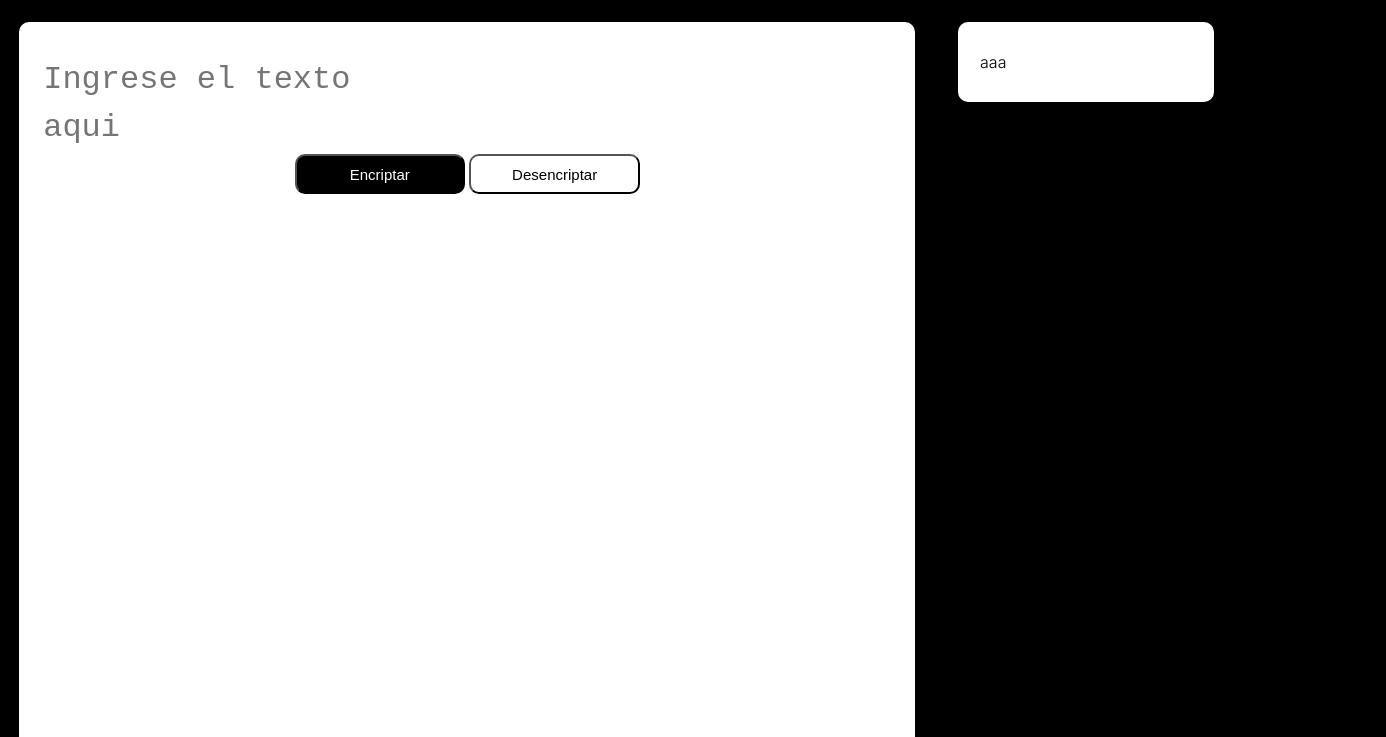
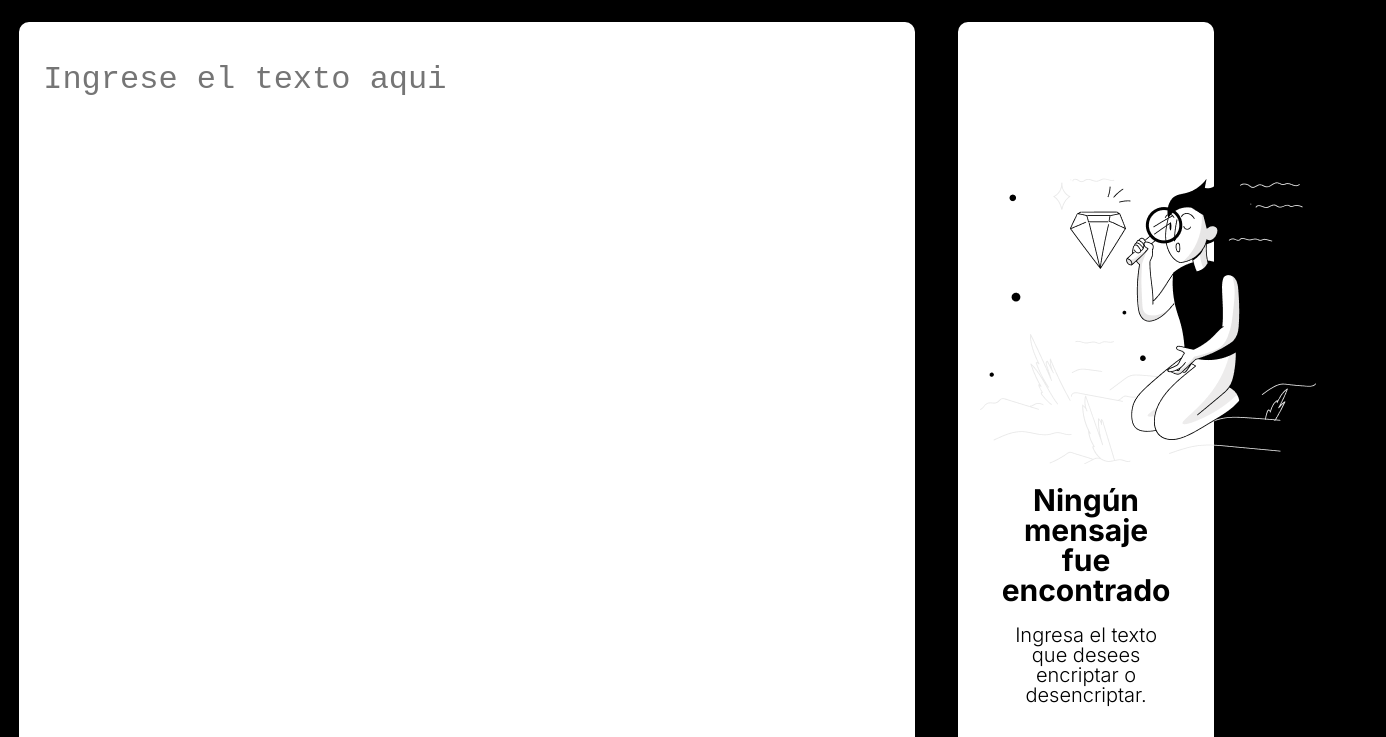
Before and after one commit to rodrialeh01/Encriptador_de_texto, a plain HTML site: page index.html in a window 1280 px wide. Shown: the part 63-800 px from the top of the page, 1386 px wide, since content can reach past the window. Drawn offline with Linux system fonts and the light colour scheme.

Commit message:
Fin del diseño

```diff
--- a/index.html
+++ b/index.html
@@ -10,7 +10,7 @@
         <link rel = "stylesheet" href = "./reset.css">
         <link rel = "stylesheet" href = "./style.css">
         <link rel="preconnect" href="https://fonts.googleapis.com"><link rel="preconnect" href="https://fonts.gstatic.com" crossorigin><link href="https://fonts.googleapis.com/css2?family=Inter:wght@300&display=swap" rel="stylesheet">
-
+        <link rel="preconnect" href="https://fonts.googleapis.com"><link rel="preconnect" href="https://fonts.gstatic.com" crossorigin><link href="https://fonts.googleapis.com/css2?family=Inter:wght@700&family=Montserrat:wght@600&display=swap" rel="stylesheet">
     </head>
 
     <body>
@@ -21,12 +21,20 @@
 
         <main>
             <section class="enter">
-                <textarea placeholder="Ingrese el texto aqui" required data-dl-input-translation="true"></textarea>
+                <textarea placeholder="Ingrese el texto aqui" required data-dl-input-translation="true" rows="15" cols="69"></textarea>
                 <button class="encriptar">Encriptar</button>
                 <button class="desencriptar">Desencriptar</button>
             </section>
             <section class="resultado">
-                <p>aaa</p>
+                <div class="vacio">
+                    <img src="./images/Muñeco.png">
+                    <h2>Ningún mensaje fue encontrado</h2>
+                    <p>Ingresa el texto que desees encriptar o desencriptar.</p>
+                </div>
+                <div class="encriptado oculto">
+                    <textarea rows="46" cols="42"></textarea>
+                    <button class="desencriptar">Copiar</button>
+                </div>
             </section>
         </main>
 
--- a/style.css
+++ b/style.css
@@ -20,13 +20,14 @@ header h1 {
     border: 2px solid #FFFFFF;
     border-radius: 10px;
     background: #FFFFFF;
-    height: 900px;
+    height: 850px;
 }
 
 .enter textarea{
     flex-basis: 70%;
     border: none;
-    display: block;
+    display: flex;
+    outline: none;
     resize: none;
     font-size: 32px;
     line-height: 48px;
@@ -35,10 +36,11 @@ header h1 {
 
 .enter button{
     text-align: center;
-    font-size: 15px;
-    width: 20%;
-    height: 40px;
+    font-size: 25px;
+    width: 25%;
+    height: 55px;
     border-radius: 10px;
+    margin-top: 30px;
 }
 
 .encriptar{
@@ -64,3 +66,55 @@ header h1 {
     border-radius: 10px;
     background: #FFFFFF;
 }
+
+.resultado button {
+    text-align: center;
+    font-size: 25px;
+    width: 100%;
+    height: 55px;
+    border-radius: 10px;
+    margin-top: 30px;
+}
+
+.resultado textarea{
+    border: none;
+    display: flex;
+    outline: none;
+    resize: none;
+    line-height: 15.1px;
+    font-size: 20px;
+    background: transparent;
+}
+
+.vacio img{
+    margin-top: 50%;
+    margin-bottom: 10%;
+    display: block;
+}
+
+.vacio h2{
+    font-family: 'Inter', sans-serif;
+    font-weight: bold;
+    font-size: 30px;
+    text-align: center;
+    margin-left: 20px;
+    margin-right: 20px;
+    margin-top: 20px;
+}
+
+.vacio p{
+    font-family: 'Inter', sans-serif;
+    font-size: 20px;
+    text-align: center;
+    margin-left: 20px;
+    margin-right: 20px;
+    margin-top: 20px;
+}
+
+.vacio{
+    padding-bottom: 165px;
+}
+
+.oculto{
+    display: none;
+}
```
Also changed, not shown: 1 other file.
